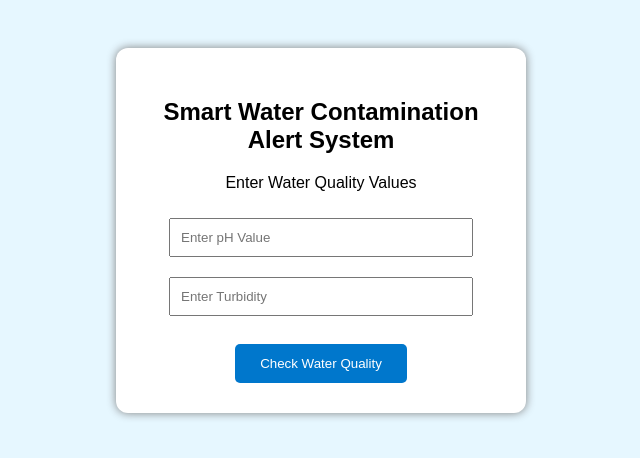
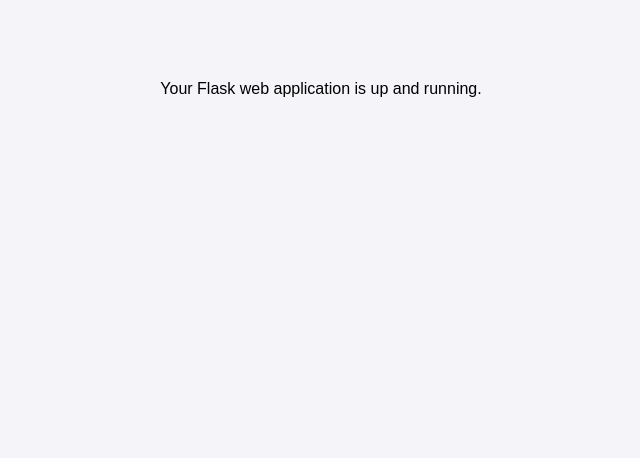
Before and after one commit to vaishnaviR123/flask-app, a Python web app: template template/index.html in a window 1280 px wide. Shown: the top 458 px of the page, without its empty margins (319-959 px from the left). Run offline with Jinja, Linux system fonts and the light colour scheme; the template is opened without the code that fills it, so the values that code supplies are empty.

Commit message:
Update index.html

```diff
--- a/template/index.html
+++ b/template/index.html
@@ -1,75 +1,26 @@
 <!DOCTYPE html>
-<html>
+<html lang="en">
 <head>
-    <title>Water Quality Monitoring</title>
+    <meta charset="UTF-8">
+    <meta name="viewport"
+          content="width=device-width, initial-scale=1.0">
+    <title>Flask Cloud App</title>
 
     <style>
         body {
-            font-family: Arial;
-            background: #e6f7ff;
+            font-family: Arial, sans-serif;
             text-align: center;
-            padding: 40px;
+            margin-top: 80px;
+            background-color: #f4f4f9;
         }
 
-        .container {
-            background: white;
-            padding: 30px;
-            width: 350px;
-            margin: auto;
-            border-radius: 12px;
-            box-shadow: 0 0 10px gray;
-        }
-
-        input {
-            padding: 10px;
-            width: 80%;
-            margin: 10px;
-        }
-
-        button {
-            padding: 12px 25px;
-            background: #0077cc;
-            color: white;
-            border: none;
-            border-radius: 5px;
-            cursor: pointer;
-        }
-
-        h3 {
-            color: green;
+        h1 {
+            color: #333;
         }
     </style>
 </head>
-
 <body>
-
-<div class="container">
-
-    <h2>Smart Water Contamination Alert System</h2>
-
-    <p>Enter Water Quality Values</p>
-
-    <form method="POST">
-
-        <input type="number" step="any"
-        name="ph" placeholder="Enter pH Value" required>
-
-        <br>
-
-        <input type="number" step="any"
-        name="turbidity" placeholder="Enter Turbidity" required>
-
-        <br><br>
-
-        <button type="submit">Check Water Quality</button>
-
-    </form>
-
-    {% if result %}
-        <h3>{{ result }}</h3>
-    {% endif %}
-
-</div>
-
+    <h1>{{ message }}</h1>
+    <p>Your Flask web application is up and running.</p>
 </body>
 </html>
```
